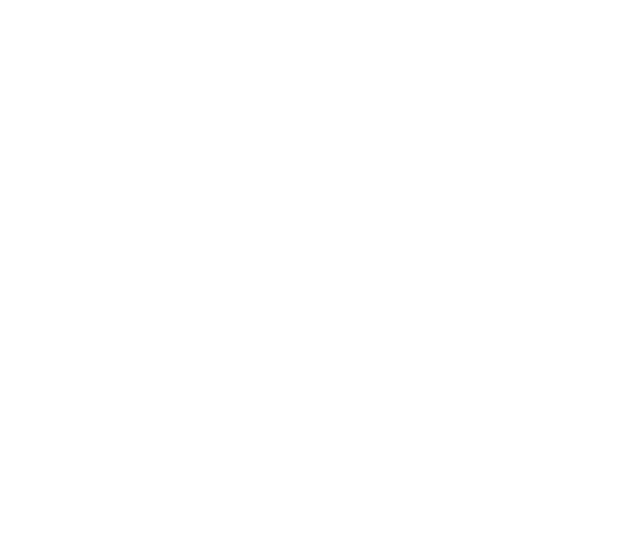
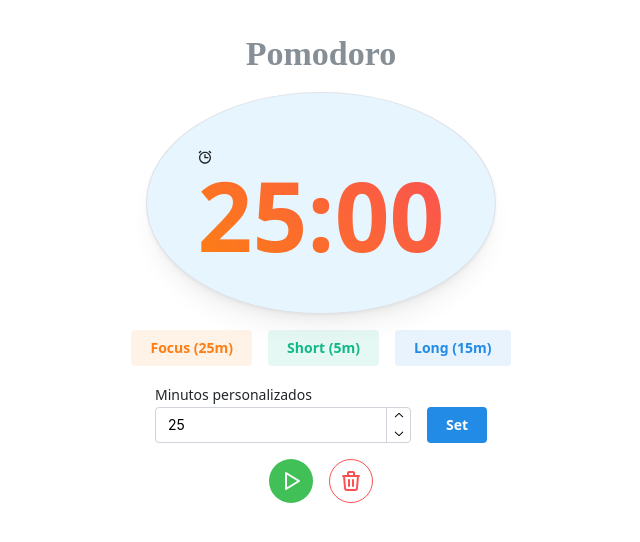
Before and after one commit to IlledNacu/fe-organizador, a React (Vite) app: page /pomodoro in a window 1280 px wide. Before the commit this address had no page. Shown: the top 542 px of the page, without its empty margins (319-959 px from the left). Built offline with nearby package versions, Linux system fonts and the light colour scheme.

Commit message:
reactplayer

```diff
--- a/package.json
+++ b/package.json
@@ -20,6 +20,8 @@
     "bootstrap": "^5.3.3",
     "react": "^18.3.1",
     "react-dom": "^18.3.1",
+    "react-icons": "^5.6.0",
+    "react-player": "^3.4.0",
     "react-router-dom": "^7.0.1"
   },
   "devDependencies": {
--- /dev/null
+++ b/src/components/MusicPlayer.tsx
@@ -0,0 +1,22 @@
+import { Paper, Stack, Text } from '@mantine/core';
+import ReactPlayer from 'react-player'; //https://www.npmjs.com/package/react-player
+
+export const MusicPlayer = ({ color }: { color: string }) => (
+  <Paper p="md" radius="lg" h={640} bg={color} pos="relative" style={{ overflow: 'hidden' }}>
+    <Text fw={700} size="xl" mb="md">¿Qué escuchamos?</Text>
+
+    <div style={{ borderRadius: '12px', overflow: 'hidden', height: '450px' }}>
+      <ReactPlayer
+        src="https://www.youtube.com/watch?v=jfKfPfyJRdk"
+        width="100%"
+        height="100%"
+        controls={true}
+      />
+    </div>
+
+    <Stack mt="md" spacing="xs">
+      <Text size="sm" italic>Recomendado para hoy:</Text>
+      <Text fw={500}>Lofi Hip Hop Radio 🐾</Text>
+    </Stack>
+  </Paper>
+);
--- a/src/components/Subgrid.tsx
+++ b/src/components/Subgrid.tsx
@@ -1,56 +1,59 @@
-import { SimpleGrid, Stack, Paper, Text, Grid, Skeleton, UnstyledButton } from '@mantine/core';
+import { SimpleGrid, Stack, Paper, Text, UnstyledButton } from '@mantine/core';
+import { IconAlarm, IconCalendar, IconNotebook, IconTarget, IconHeart } from '@tabler/icons-react';
 import { useNavigate } from 'react-router-dom';
+import { MusicPlayer } from './MusicPlayer';
 
 const DASHBOARD_DATA = [
-    { id: 1, titulo: 'Principal', tipo: 'grande', color: '#D6E9FA', link: '/play' },
-    { id: 2, titulo: 'Tareas', tipo: 'sub', color: '#D1BCE3', link: '/tasks' },
-    { id: 3, titulo: 'Agenda', tipo: 'sub', color: '#E36414', link: '/agenda' },
-    { id: 4, titulo: 'Cuidado', tipo: 'sub', color: '#D6E9FA', link: '/cuidado' },
-    { id: 5, titulo: 'Pomodoro', tipo: 'sub', color: '#D1BCE3', link: '/pomodoro' },
-    { id: 6, titulo: 'Economía', tipo: 'sub', color: '#E36414', link: '/economia' },
-    { id: 7, titulo: 'Notas', tipo: 'grande', color: '#E36414', link: '/notes' }
+    { id: 1, titulo: 'Reproductor', tipo: 'music', color: '#D6E9FA', link: '/play' },
+    { id: 2, titulo: 'Tareas', tipo: 'sub', color: '#D1BCE3', link: '/tasks', icon: 'IconTarget' },
+    { id: 3, titulo: 'Agenda', tipo: 'sub', color: '#E36414', link: '/agenda', icon: 'IconCalendar' },
+    { id: 4, titulo: 'Cuidado', tipo: 'sub', color: '#D6E9FA', link: '/cuidado', icon: 'IconHeart' },
+    { id: 5, titulo: 'Pomodoro', tipo: 'sub', color: '#D1BCE3', link: '/pomodoro', icon: 'IconAlarm' },
+    { id: 6, titulo: 'Economía', tipo: 'sub', color: '#E36414', link: '/economia', icon: 'IconTarget' },
+    { id: 7, titulo: 'Notas', tipo: 'grande', color: '#D6E9FA', link: '/notes', icon: 'IconNotebook' }
 ];
 
 export function Subgrid() {
     const navigate = useNavigate();
 
-    const renderCard = (item: any, height: number) => (
-        <UnstyledButton
-        onClick={() => navigate(item.link)}
-        style={{ width: '100%' }}
-        >
-        <Paper
-            h={height}
-            p="xl"
-            radius="lg"
-            style={{ backgroundColor: item.color, transition: 'transform 0.2s ease' }}
-        >
-            <Text fw={700} size="xl">{item.titulo}</Text>
-        </Paper>
-        </UnstyledButton>
-    );
+    const renderCard = (item: any, height: number) => {
+      if (item.tipo === 'music') {
+          return <MusicPlayer color={item.color} />;
+      }
 
-    // const BASE_HEIGHT = 640;
-    // return (
-    //     <SimpleGrid cols={{ base: 1, xs: 4 }}>
+      const Icono = item.icon;
 
-    //         <CardContenido height={BASE_HEIGHT} color="blue" texto="Principal" />
+      return (
+          <UnstyledButton onClick={() => navigate(item.link)} style={{ width: '100%' }}>
+              <Paper
+                  h={height}
+                  p="xl"
+                  radius="lg"
+                  pos="relative"
+                  style={{
+                      backgroundColor: item.color,
+                      transition: 'all 0.3s ease',
+                      border: '1px solid rgba(0,0,0,0.05)'
+                  }}
+                  className="dashboard-card"
+              >
+                  <Stack justify="space-between" h="100%">
+                      <Text fw={700} size="xl" style={{ letterSpacing: '-0.5px' }}>
+                          {item.titulo}
+                      </Text>
 
-    //         <Stack>
-    //         <CardContenido height={BASE_HEIGHT / 2 - 8} color="teal" texto="Sub 1" />
-    //         <CardContenido height={BASE_HEIGHT / 2 - 8} color="teal" texto="Sub 2" />
-    //         </Stack>
-
-    //         <Stack>
-    //         <CardContenido height={BASE_HEIGHT / 3 - 10} color="pink" texto="Item A" />
-    //         <CardContenido height={BASE_HEIGHT / 3 - 10} color="pink" texto="Item B" />
-    //         <CardContenido height={BASE_HEIGHT / 3 - 10} color="pink" texto="Item C" />
-    //         </Stack>
-
-    //         <CardContenido height={BASE_HEIGHT} color="orange" texto="Final" />
-
-    //     </SimpleGrid>
-    // );
+                      {Icono && (
+                          <Icono
+                              size={48}
+                              stroke={1.5}
+                              style={{ alignSelf: 'flex-end', opacity: 0.7 }}
+                          />
+                      )}
+                  </Stack>
+              </Paper>
+          </UnstyledButton>
+      );
+    };
 
     return (
         <SimpleGrid cols={{ base: 1, xs: 4 }} spacing="md">
@@ -76,57 +79,3 @@
         </SimpleGrid>
     );
 }
-
-// function CardContenido({ height, color, texto }: { height: number, color: string, texto: string }) {
-//   return (
-//     <Paper
-//       h={height}
-//       shadow="xs"
-//       p="md"
-//       withBorder
-//       bg={`${color}.1`}
-//     >
-//       <Text fw={700} c={color}>{texto}</Text>
-//     </Paper>
-//   );
-// }
-
-//----------------------------------------------------------------------------------------------------//
-
-const PRIMARY_COL_HEIGHT = '300px';
-const SECONDARY_COL_HEIGHT = `calc(${PRIMARY_COL_HEIGHT} / 2 - var(--mantine-spacing-md) / 2)`;
-
-export function LeadGrid() {
-  return (
-      <SimpleGrid cols={{ base: 1, sm: 2 }} spacing="md">
-        <Skeleton height={PRIMARY_COL_HEIGHT} radius="md" animate={false} />
-        <Grid>
-          <Grid.Col>
-            <Skeleton height={SECONDARY_COL_HEIGHT} radius="md" animate={false} />
-          </Grid.Col>
-          <Grid.Col span={6}>
-            <Skeleton height={SECONDARY_COL_HEIGHT} radius="md" animate={false} />
-          </Grid.Col>
-          <Grid.Col span={6}>
-            <Skeleton height={SECONDARY_COL_HEIGHT} radius="md" animate={false} />
-          </Grid.Col>
-        </Grid>
-      </SimpleGrid>
-  );
-}
-
-const child = <Skeleton height={140} radius="md" animate={false} />;
-
-export function GridAsymmetrical() {
-  return (
-      <Grid>
-        <Grid.Col span={{ base: 12, xs: 4 }}>{child}</Grid.Col>
-        <Grid.Col span={{ base: 12, xs: 8 }}>{child}</Grid.Col>
-        <Grid.Col span={{ base: 12, xs: 8 }}>{child}</Grid.Col>
-        <Grid.Col span={{ base: 12, xs: 4 }}>{child}</Grid.Col>
-        <Grid.Col span={{ base: 12, xs: 3 }}>{child}</Grid.Col>
-        <Grid.Col span={{ base: 12, xs: 3 }}>{child}</Grid.Col>
-        <Grid.Col span={{ base: 12, xs: 6 }}>{child}</Grid.Col>
-      </Grid>
-  );
-}
--- /dev/null
+++ b/src/pages/Pomodoro.tsx
@@ -0,0 +1,99 @@
+import { useState, useEffect } from 'react';
+import { Container, Title, Button, Group, Text, Stack, ActionIcon, NumberInput, Paper } from '@mantine/core';
+import { IconBlur, IconEyePause, IconTrash, IconPlayerPlay } from '@tabler/icons-react';
+import { BiAlarm } from "react-icons/bi";
+
+export default function PomodoroPage() {
+  const [seconds, setSeconds] = useState(25 * 60); // 25 min por defecto
+  const [isActive, setIsActive] = useState(false);
+  const [customValue, setCustomValue] = useState<number | string>(25);
+
+  useEffect(() => {
+    let interval: any = null;
+    if (isActive && seconds > 0) {
+      interval = setInterval(() => {
+        setSeconds((s) => s - 1);
+      }, 1000);
+    } else if (seconds === 0) {
+      setIsActive(false);
+      clearInterval(interval);
+      alert("¡Tiempo cumplido!");
+    }
+    return () => clearInterval(interval);
+  }, [isActive, seconds]);
+
+  // Formatear segundos a MM:SS
+  const formatTime = (s: number) => {
+    const mins = Math.floor(s / 60);
+    const secs = s % 60;
+    return `${mins.toString().padStart(2, '0')}:${secs.toString().padStart(2, '0')}`;
+  };
+
+  const handleSetTime = (m: number) => {
+    setIsActive(false);
+    setSeconds(m * 60);
+  };
+
+  const resetTimer = () => {
+    setIsActive(false);
+    setSeconds(0);
+  };
+
+  return (
+    <Container size="xs" py="xl">
+      <Stack align="center" spacing="xl">
+        <Title order={1} c="dimmed" style={{ fontFamily: 'serif' }}>Pomodoro</Title>
+
+        {/* Display del Reloj */}
+        <Paper shadow="md" p={50} radius="100%" withBorder bg="var(--mantine-color-blue-0)">
+            <BiAlarm />
+           <Text size="6rem" fw={900} variant="gradient" gradient={{ from: 'orange', to: 'red' }}>
+            {formatTime(seconds)}
+          </Text>
+        </Paper>
+
+        {/* Tiempos Predeterminados */}
+        <Group>
+          <Button variant="light" color="orange" onClick={() => handleSetTime(25)}>Focus (25m)</Button>
+          <Button variant="light" color="teal" onClick={() => handleSetTime(5)}>Short (5m)</Button>
+          <Button variant="light" color="blue" onClick={() => handleSetTime(15)}>Long (15m)</Button>
+        </Group>
+
+        {/* Tiempo Personalizado */}
+        <Group align="flex-end">
+          <NumberInput
+            label="Minutos personalizados"
+            value={customValue}
+            onChange={setCustomValue}
+            min={1}
+          />
+          <Button onClick={() => handleSetTime(Number(customValue))}>Set</Button>
+        </Group>
+
+        {/* Controles Principales */}
+        <Group spacing="lg">
+          <ActionIcon
+            size="xl"
+            radius="xl"
+            variant="filled"
+            color={isActive ? "yellow" : "green"}
+            onClick={() => setIsActive(!isActive)}
+          >
+            {isActive ? <IconEyePause /> : <IconPlayerPlay />}
+          </ActionIcon>
+
+          <ActionIcon
+            size="xl"
+            radius="xl"
+            variant="outline"
+            color="red"
+            onClick={resetTimer}
+            title="Tirar a la basura"
+          >
+            <IconTrash />
+          </ActionIcon>
+        </Group>
+      </Stack>
+    </Container>
+  );
+}
--- a/src/routes.tsx
+++ b/src/routes.tsx
@@ -2,6 +2,7 @@
 import LoginPage from './pages/LoginPage.tsx';
 import HomePage from './pages/HomePage.tsx';
 import NotesPage from './pages/NotesPage.tsx';
+import PomodoroPage from './pages/Pomodoro.tsx';
 //import RegisterPage from './pages/RegisterPage';
 
 const AppRoutes = () => (
@@ -11,6 +12,7 @@
             <Route path="/" element={<HomePage />} />
             <Route path="/login" element={<LoginPage />} />
             <Route path="/notes" element={<NotesPage />} />
+            <Route path="/pomodoro" element={<PomodoroPage />} />
             {/* <Route path="/register" element={<RegisterPage />} /> */}
         </Routes>
     </Router>
```
Also changed, not shown: src/components/Grids.tsx (added, +39 -0 lines), 1 other file (tests, documents, lock files or other folders).
